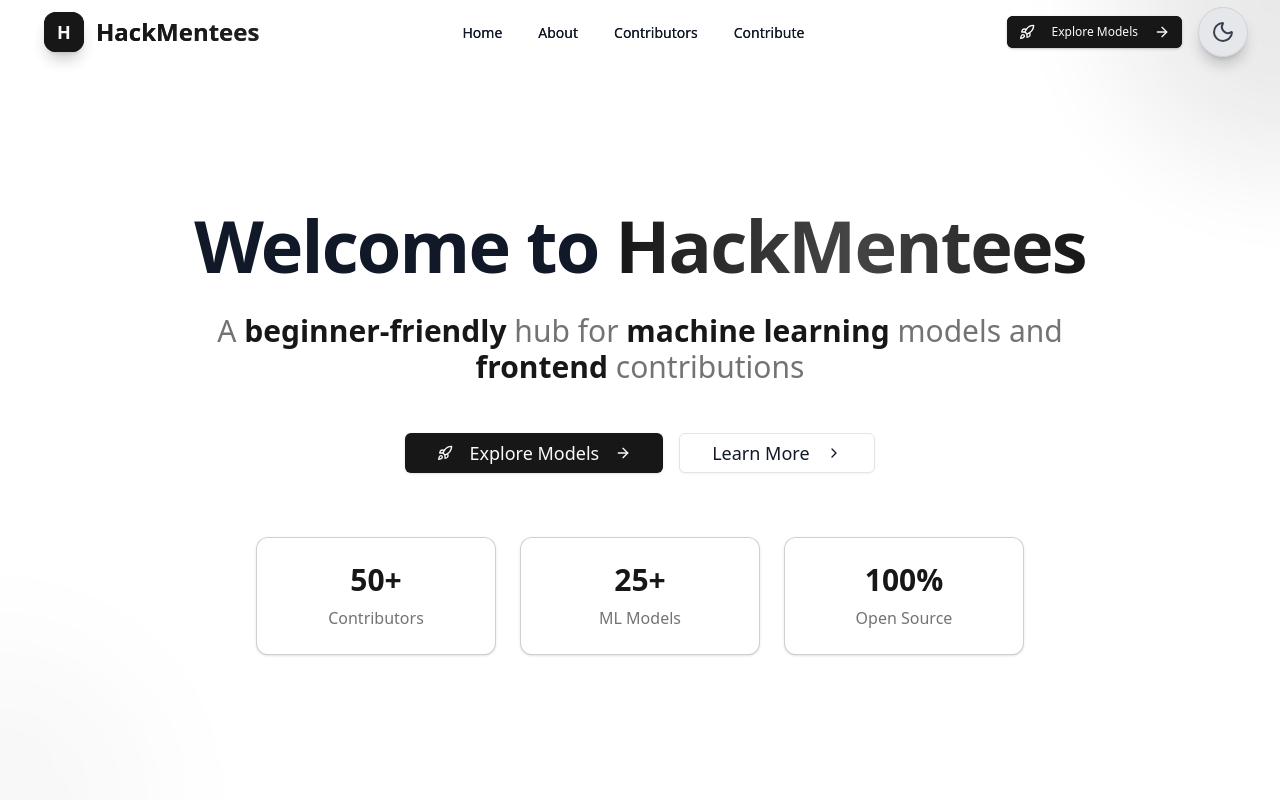
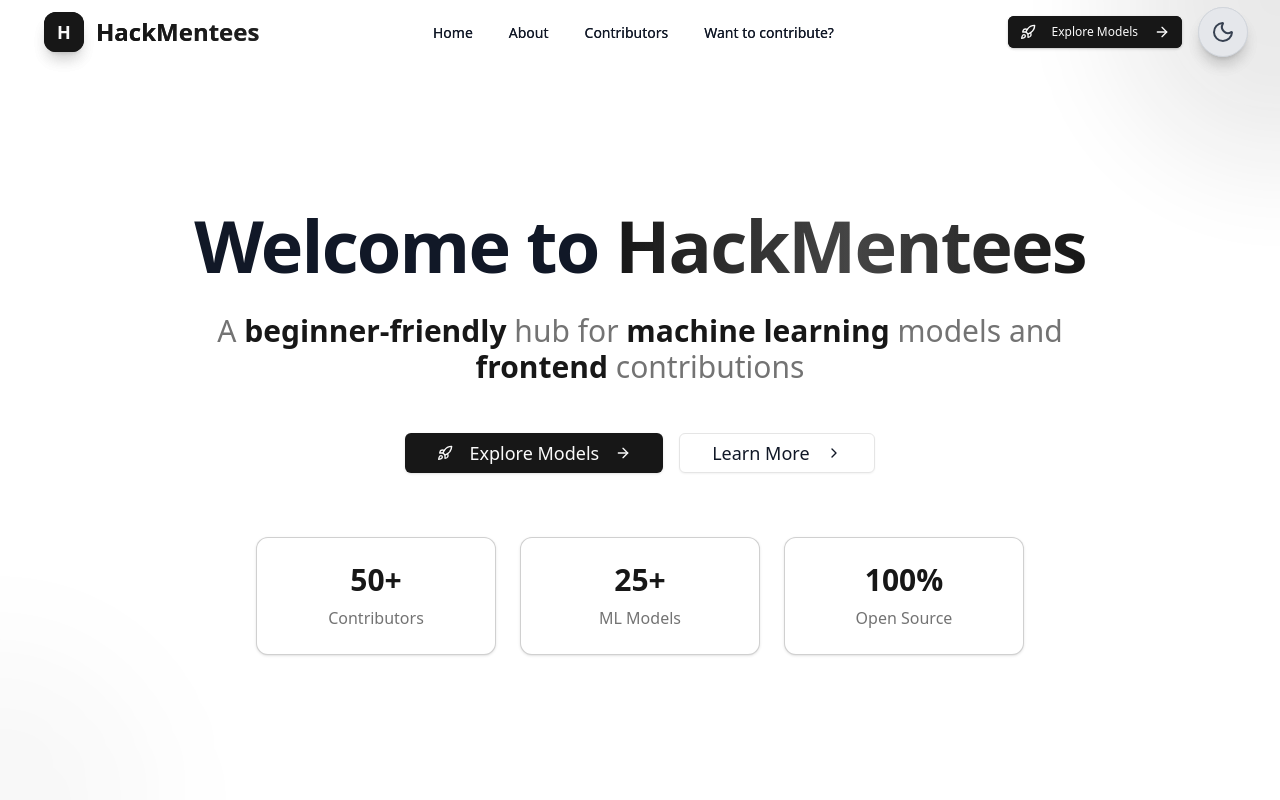
Before and after one commit to Garvit-png/HackMentees, a React app in the folder frontend/: page / in a window 1280 px wide. Shown: the top 800 px of the page. Built offline with nearby package versions, Linux system fonts and the light colour scheme; the HTML template or start-up script is replaced by a standard one.

Commit message:
Changed 'contibute' tab to 'Want to contribute?' tab

```diff
--- a/frontend/src/components/Navbar.jsx
+++ b/frontend/src/components/Navbar.jsx
@@ -108,7 +108,7 @@ const Navbar = ({ onExploreModels, darkMode, setDarkMode }) => {
                     </SheetClose>
 
                     <SheetClose asChild>
-                      <button onClick={() => scrollToSection('contribute')} className={`text-lg font-medium text-left hover:text-primary transition-colors py-2 ${darkMode ? 'text-white' : 'text-gray-900'}`}>Contribute</button>
+                      <button onClick={() => scrollToSection('contribute')} className={`text-lg font-medium text-left hover:text-primary transition-colors py-2 ${darkMode ? 'text-white' : 'text-gray-900'}`}>Want to contribute?</button>
                     </SheetClose>
                   </div>
 
@@ -155,7 +155,7 @@ const Navbar = ({ onExploreModels, darkMode, setDarkMode }) => {
 
               <NavigationMenuItem>
                 <NavigationMenuLink className={`font-medium text-sm px-4 py-2 hover:text-primary transition-colors cursor-pointer ${darkMode ? 'text-white' : 'text-gray-900'}`} onClick={() => scrollToSection('contribute')}>
-                  Contribute
+                  Want to contribute?
                 </NavigationMenuLink>
               </NavigationMenuItem>
             </NavigationMenuList>
```
